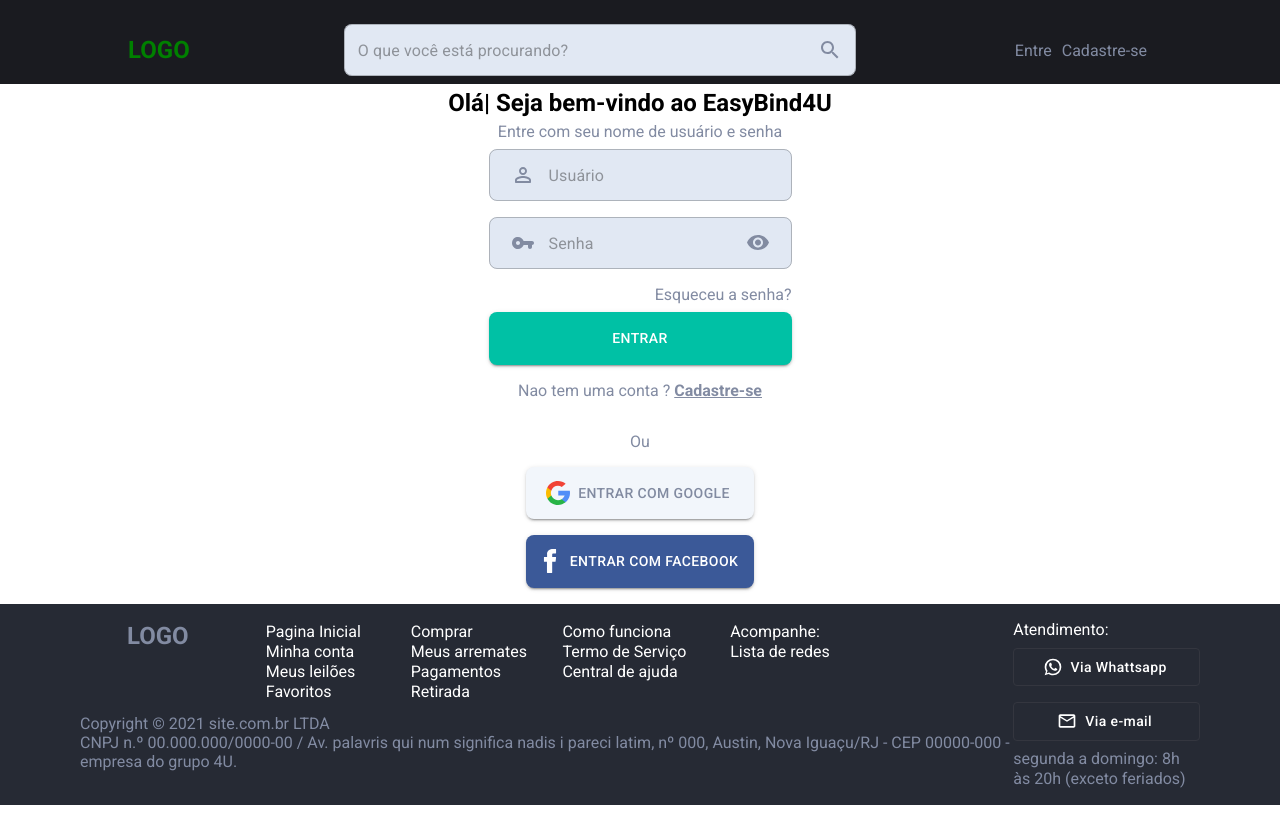
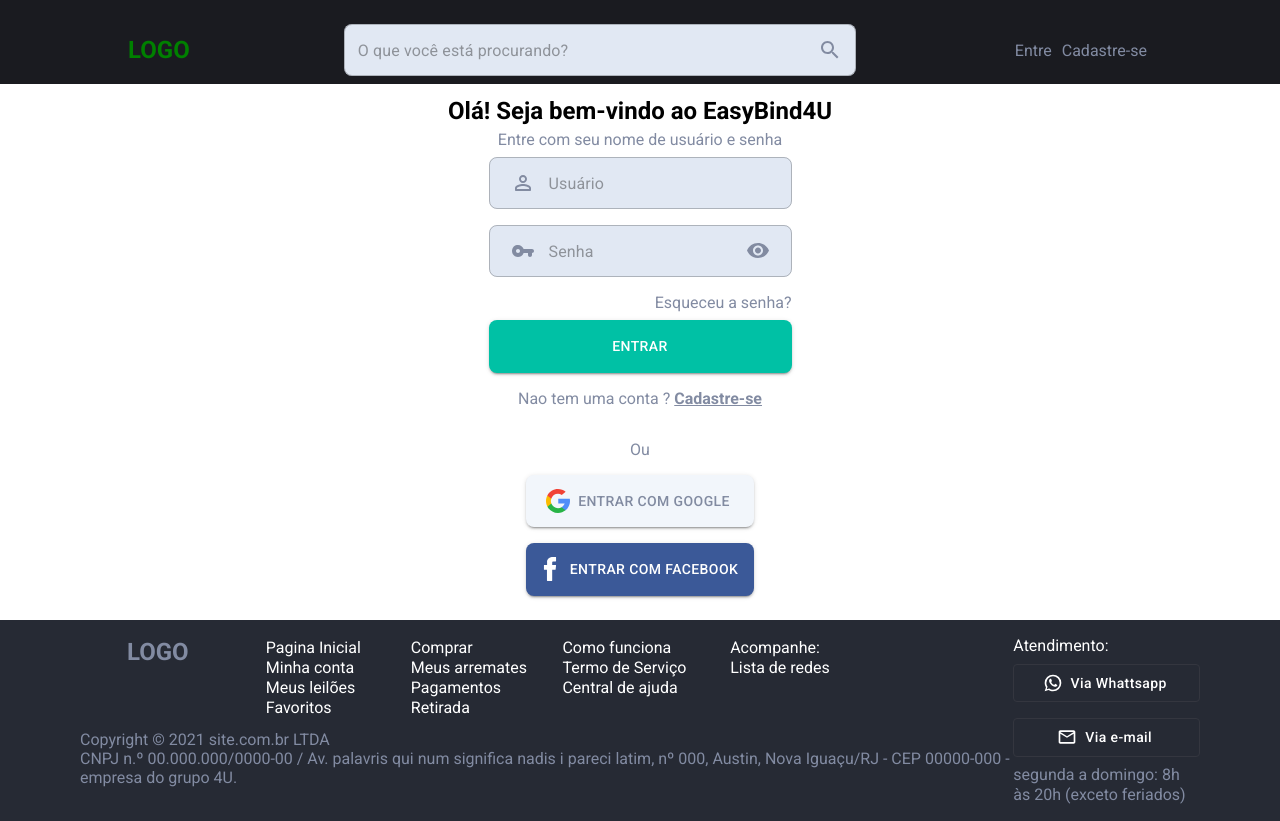
Before and after one commit to AdrianAmerico/desafio-easybind4u, a React (Create React App) app: page /login in a window 1280 px wide. Built offline with nearby package versions, Linux system fonts and the light colour scheme.

Commit message:
aumentado espacamento da main e corrigido erros ortograficos

```diff
--- a/src/pages/LoginPage/index.tsx
+++ b/src/pages/LoginPage/index.tsx
@@ -36,7 +36,7 @@ const LoginPage: React.FC = () => {
                   Olá! Seja bem vindo ao site
                 </h1>
                 <h1 className={classes.desktopText}>
-                  Olá| Seja bem-vindo ao EasyBind4U
+                  Olá! Seja bem-vindo ao EasyBind4U
                 </h1>
                 <span>Entre com seu nome de usuário e senha</span>
               </div>
--- a/src/pages/LoginPage/styles.ts
+++ b/src/pages/LoginPage/styles.ts
@@ -12,6 +12,7 @@ export const useStyles = makeStyles((theme: Theme) =>
       alignItems: "center",
       flexDirection: "column",
       width: "100%",
+      padding: theme.spacing(1, 0)
     },
     headerInfo: {},
     textContainer: {
```
